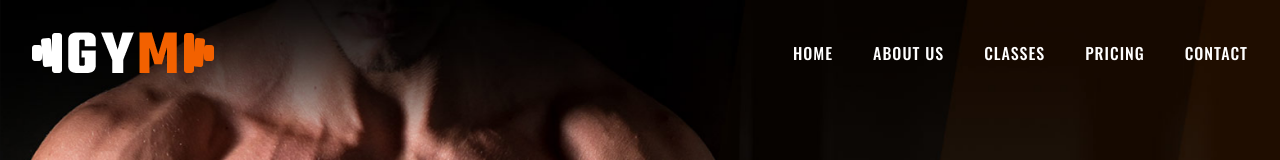
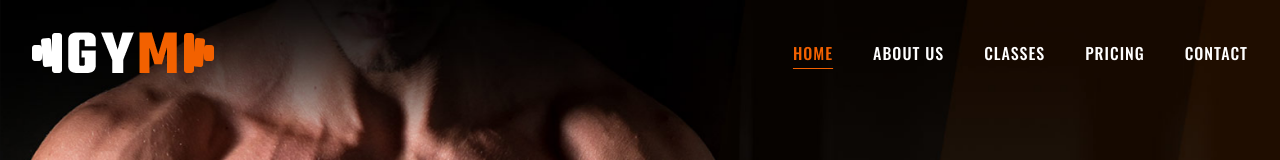
Before and after one commit to felipe-muner/podium-gym, a Next.js app: page / in a window 1280 px wide. Shown: the top 160 px of the page. Built offline with nearby package versions, Linux system fonts and the light colour scheme.

Commit message:
feat: header highlight + style improvements

```diff
--- a/components/Header/MobileNavItem.tsx
+++ b/components/Header/MobileNavItem.tsx
@@ -1,5 +1,8 @@
+'use client';
+
 import Link from "next/link";
 import { cn } from "@/lib/utils";
+import { usePathname } from "next/navigation";
 
 interface MobileNavItemProps {
   label: string;
@@ -8,11 +11,14 @@ interface MobileNavItemProps {
 }
 
 export function MobileNavItem({ label, href, className }: MobileNavItemProps) {
+  const pathname = usePathname();
+  const isActive = pathname === href;
   return (
     <Link
       href={href}
       className={cn(
         "flex w-full cursor-pointer items-center rounded-md p-2 px-10 font-medium text-muted-foreground hover:text-foreground",
+        isActive ? "text-brand-orange" : "bg-background",
         className,
       )}
     >
--- a/components/Header/MobileNavbar.tsx
+++ b/components/Header/MobileNavbar.tsx
@@ -24,12 +24,12 @@ export function MobileNavbar({ children }: { children: ReactNode }) {
 
   return (
     <>
-      <button className="md:hidden text-white" onClick={() => setIsOpen(!isOpen)}>
+      <button className="md:hidden text-white border p-2" onClick={() => setIsOpen(!isOpen)}>
         {isOpen ? <X /> : <Menu />}
       </button>
       {isOpen && (
         <div
-          className="fixed inset-0 top-[50px] z-40 size-full overflow-auto bg-black/40 animate-in slide-in-from-bottom-24 md:hidden"
+          className="fixed inset-0 top-[70px] z-40 size-full overflow-auto bg-black/50 animate-in slide-in-from-bottom-24 md:hidden"
           onClick={() => setIsOpen(false)}
         >
           {children}
--- a/components/Header/NavItem.tsx
+++ b/components/Header/NavItem.tsx
@@ -1,5 +1,8 @@
+'use client';
+
 import Link from "next/link";
 import { cn } from "@/lib/utils";
+import { usePathname } from "next/navigation";
 
 interface NavItemProps {
   label: string;
@@ -8,12 +11,18 @@ interface NavItemProps {
 }
 
 export function NavItem({ label, href, className }: NavItemProps) {
+  const pathname = usePathname();
+  const isActive = pathname === href;
+
   return (
     <Link
       href={href}
       className={cn(
-        "flex cursor-pointer items-center font-medium text-white transition-colors hover:text-brand-orange text-md tracking-[1px] uppercase",
-        className,
+        "flex cursor-pointer items-center font-medium text-md tracking-[1px] uppercase transition-colors",
+        isActive
+          ? "text-brand-orange underline underline-offset-8"
+          : "text-white hover:text-brand-orange",
+        className
       )}
     >
       {label}
```
Also changed, not shown: components/Header/Header.tsx (+0 -12 lines).
